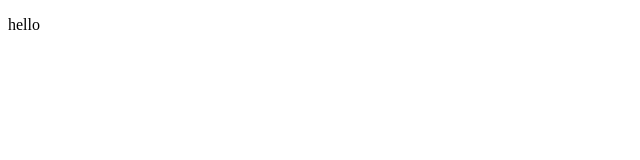
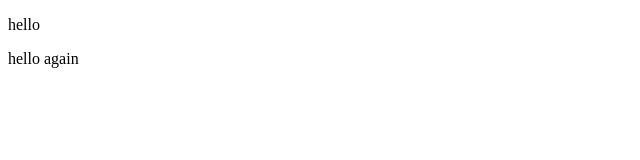
Before and after one commit to fd-kn/git-practice, a plain HTML site: page index.html in a window 1280 px wide. Shown: the full height of the page, 0-640 px from the left. Drawn offline with Linux system fonts and the light colour scheme.

Commit message:
Added new paragraph and second page

```diff
--- a/index.html
+++ b/index.html
@@ -8,5 +8,6 @@
 </head>
 <body>
     <p>hello</p>
+    <p>hello again</p>
 </body>
 </html>
```
Also changed, not shown: page2.html (added, +1 -0 lines).
